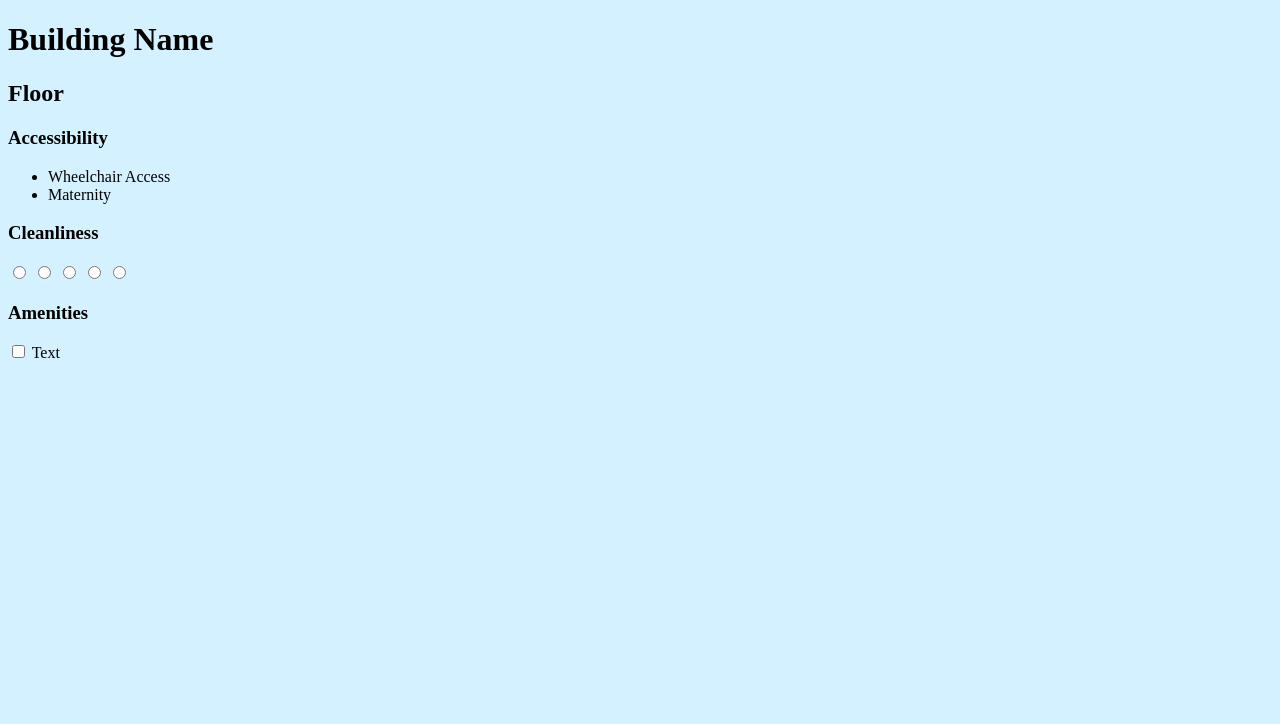
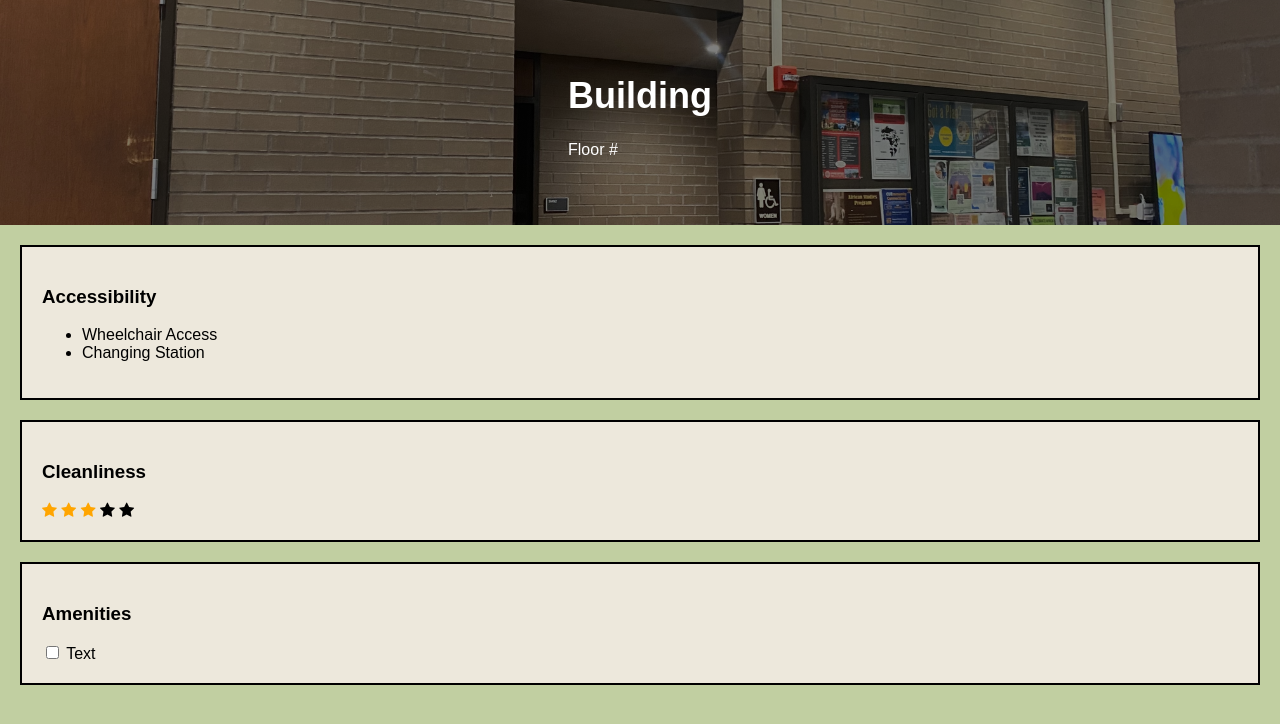
Before and after one commit to hkwee782/Restroom-Directory, a Flask app: page /response in a window 1280 px wide. Shown: the top 724 px of the page. Run offline with Flask 3, Linux system fonts and the light colour scheme.

Commit message:
added stuff to response.html

```diff
--- a/Restroom-Directory/templates/response.html
+++ b/Restroom-Directory/templates/response.html
@@ -1,32 +1,82 @@
 <!DOCTYPE html>
 <html lang="en">
-<body style= "background-color:rgb(212, 241, 255);">
-    <h1> Building Name </h1>
-    <h2> Floor </h2>
+<head>
+    <meta name="viewport" content="width=device-width, initial-scale=1">
+    <!-- Icon Library-->
+    <link rel="stylesheet" href="https://cdnjs.cloudflare.com/ajax/libs/font-awesome/4.7.0/css/font-awesome.min.css">
+    <style>
+        .checked {
+            color: orange;
+        }
+        .features {
+            background-color: rgb(237, 232, 220);
+            color: black;
+            border: 2px solid black;
+            margin: 20px;
+            padding: 20px;
+        }
+        body, html {
+        height: 75%;
+        margin: 0;
+        font-family: Arial, Helvetica, sans-serif;
+        }
+
+        .building-image {
+        background-image: linear-gradient(rgba(0, 0, 0, 0.5), rgba(0, 0, 0, 0.5)), url("posvarBR.jpeg");
+        height: 50%;
+        background-position: center;
+        background-repeat: no-repeat;
+        background-size: cover;
+        position: relative;
+        }
+
+        .building-text {
+        text-align: left;
+        position: absolute;
+        top: 50%;
+        left: 50%;
+        transform: translate(-50%, -50%);
+        color: white;
+        }
+
+    </style>
+</head>
+<body style= "background-color:rgb(193, 207, 161);">
+    <div class="building-image">
+        <div class="building-text">
+          <h1 style="font-size:36px">Building</h1>
+          <p>Floor #</p>
+        </div>
+      </div>
+
+
+<div class="features">
     <h3> Accessibility </h3>
     <ul>
         <li> Wheelchair Access </li>
-        <li> Maternity </li>
+        <li> Changing Station </li>
 
     </ul>
+</div>
 
+<div class="features">
+    <div class="card"></div>
     <h3> Cleanliness </h3>
 
+       <span class = "fa fa-star checked"></span>
+       <span class = "fa fa-star checked"></span>
+       <span class = "fa fa-star checked"></span>
+       <span class = "fa fa-star"></span>
+       <span class = "fa fa-star"></span>
+</div>
 
-    <input type="radio" id="star5" name="rating" value="5" /><label for="star5"></label>
-    <input type="radio" id="star4" name="rating" value="4" /><label for="star4"></label>
-    <input type="radio" id="star3" name="rating" value="3" /><label for="star3"></label>
-    <input type="radio" id="star2" name="rating" value="2" /><label for="star2"></label>
-    <input type="radio" id="star1" name="rating" value="1" /><label for="star1"></label>
-
-
+<div class="features">
     <h3> Amenities </h3>
-
-
     <label>
     <input type="checkbox" name="checkbox" value="value">
         Text
     </label>
+</div>
 
 
 </body>
```
Also changed, not shown: Restroom-Directory/static/css/posvarBR.jpeg (added), Restroom-Directory/static/css/star.css (added).
